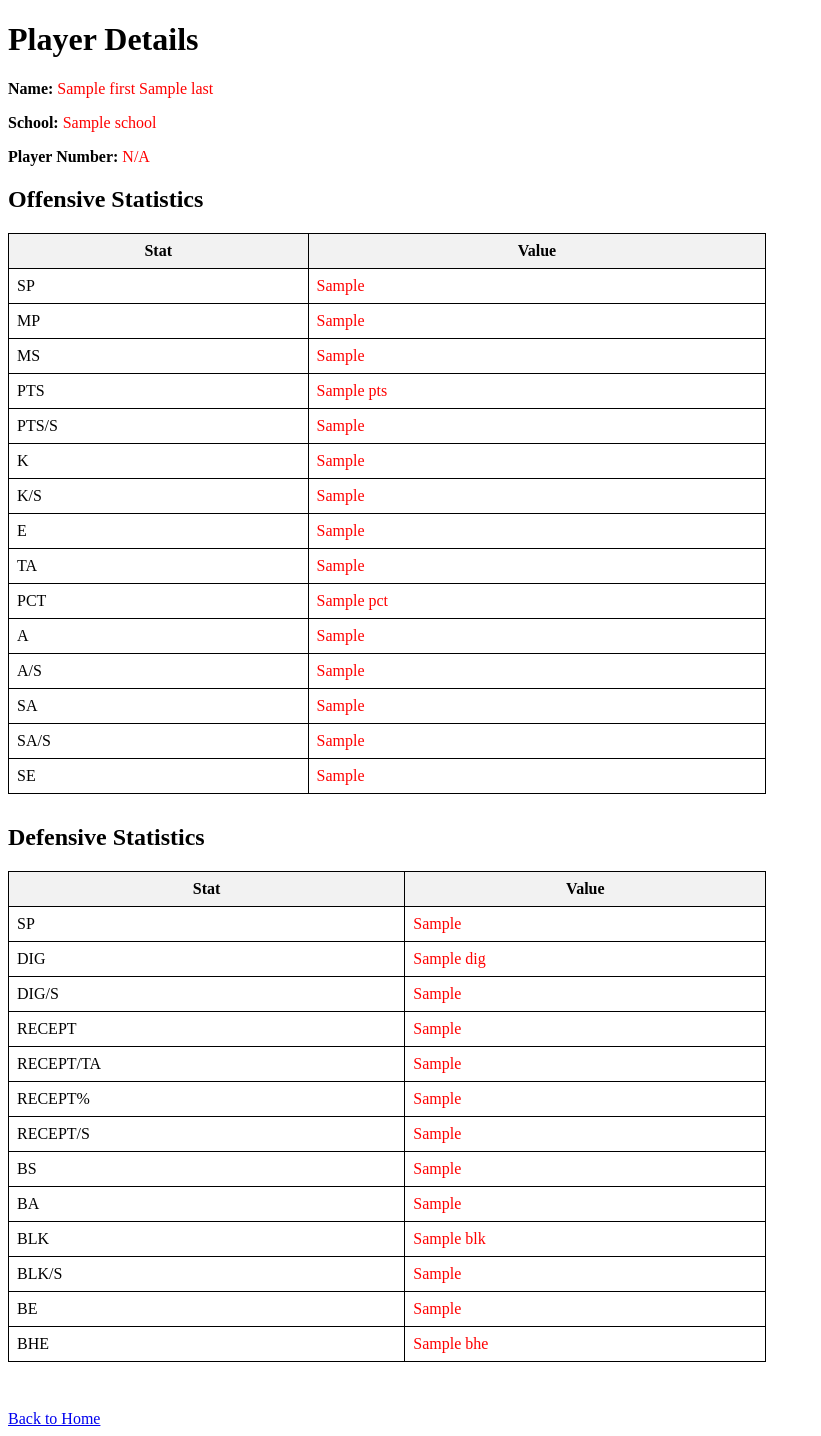
After one commit to Megusaka/NCAA-Transfer-Portal-Assistant, a Flask app: template templates/player_detail.html in a window 1280 px wide. The commit adds this page. Shown: the whole page, without its empty margins (0-821 px from the left). Run offline with Flask 3, Linux system fonts and the light colour scheme; the template is opened without the code that fills it: most values are stand-ins (such as "Sample title", 1, 10 or a date in 2020); parts of the project's set-up code (start-up, migrations or seed data) failed here and were passed over.

Commit message:
semi working web app
scrape is still not communicating correctly but there is function

```diff
--- a/app.py
+++ b/app.py
@@ -0,0 +1,46 @@
+from flask import Flask, render_template, request
+import playerCareerStatWorking as stat_scraper
+import playerSummaryScrapeWorking as roster_scraper
+
+app = Flask(__name__)
+
+search_history = []
+
+@app.route("/")
+def index():
+    return render_template("index.html", all_data=search_history)
+
+
+@app.route("/player", methods=["POST"])
+def player():
+    first = request.form["first"].strip().lower()
+    last = request.form["last"].strip().lower()
+    school = request.form["school"].strip()
+
+    stats = stat_scraper.scrape_player(first, last, school)
+    roster = roster_scraper.get_roster_info(first, last, school)
+
+    if stats is None:
+        return render_template("player_detail.html", careerStats=None)
+
+    identifying = {
+        "first_name": first.title(),
+        "last_name": last.title(),
+        "school": school,
+        "hometown": roster.get("hometown", "N/A") if roster else "N/A",
+        "eligibility": roster.get("eligibility", "N/A") if roster else "N/A",
+        "position": roster.get("position", "N/A") if roster else "N/A",
+        "height": roster.get("height", "N/A") if roster else "N/A"
+    }
+
+    careerStats = {**stats["offensive"], **stats["defensive"]}
+
+    search_history.append({
+        "identifying": identifying,
+        "careerStats": careerStats
+    })
+
+    return render_template("player_detail.html", careerStats=careerStats)
+
+if __name__ == "__main__":
+    app.run(debug=True)
--- a/playerCareerStatWorking.py
+++ b/playerCareerStatWorking.py
@@ -3,20 +3,10 @@ from datetime import datetime
 import requests
 from bs4 import BeautifulSoup
 
-# USER INPUT
-#this will be switched to impliment for the database to pull the player
-# name and school from the database instead of user input
-def get_user_input():
-    first = input("Enter FIRST name: ").strip().lower()
-    last = input("Enter LAST name: ").strip().lower()
-    school = input("Enter SCHOOL name: ").strip()
-    if not first:
-        return None, None, None
-    return first, last, school
 
-# GET VALID STATS URL
-#this will be changing every year
-# added scalibilty to automatically check for the current year and fallback to the previous year if needed
+# Automatically determine the correct stats URL.
+# Western updates stats pages yearly, so we check the current
+# year first and fall back to the previous year if needed.
 def get_valid_url():
     current_year = datetime.now().year
     url_current = f"https://gomountaineers.com/sports/womens-volleyball/stats/{current_year}"
@@ -27,9 +17,9 @@ def get_valid_url():
 stats_url = get_valid_url()
 
 
-# SCRAPE CLEAN NAMES FROM HTML
-# scraping the player names from the stats page to align them with the stats tables.
-# we look for all anchor tags and extract text that contains a comma
+# Scrape the HTML to extract clean player names.
+# The stats tables do NOT include names, so we scrape <a> tags
+# that contain "Last, First" format and align them with rows.
 html = requests.get(stats_url).text
 soup = BeautifulSoup(html, "html.parser")
 
@@ -40,20 +30,20 @@ for a in soup.find_all("a", href=True):
         clean_names.append(text)
 
 
-# SCRAPE TABLES WITH PANDAS
-# we use pandas to read the tables from the stats page.
-# We know from inspection that the 3rd and 4th tables contain the offensive and defensive stats in the html.
+# Load the stats tables using pandas.
+# Table 3 = Offensive stats
+# Table 4 = Defensive stats
 tables = pd.read_html(stats_url)
 off_df = tables[3]
 def_df = tables[4]
 
-#flattening header if it's a MultiIndex
-# (some tables have multi-level headers which can cause issues)
-# this function will flatten them into single-level by joining with underscores
-# explaining we just convert them to strings. This ensures we have clean column names to work with later
+# Some tables use MultiIndex headers (two-row headers).
+# Flatten them into single-level headers for consistency.
 def flatten(df):
     if isinstance(df.columns, pd.MultiIndex):
-        df.columns = df.columns.map(lambda col: "_".join([str(c).strip() for c in col if str(c) != "nan"]))
+        df.columns = df.columns.map(
+            lambda col: "_".join([str(c).strip() for c in col if str(c) != "nan"])
+        )
     else:
         df.columns = df.columns.map(str)
     return df
@@ -61,8 +51,9 @@ def flatten(df):
 off_df = flatten(off_df)
 def_df = flatten(def_df)
 
-# this function takes a dataframe and adds the cleaned names as a new column.
-# It then splits the cleaned names into 'first' and 'last' columns for easier searching later on.
+# Inject the cleaned names into both tables.
+# Split "Last, First" into separate lowercase columns.
+# Drop irrelevant columns like "Player" or "Bio".
 def inject_names(df):
     df = df.copy()
     df["clean_name"] = clean_names[:len(df)]
@@ -70,47 +61,40 @@ def inject_names(df):
     df["last"] = df["clean_name"].apply(lambda x: x.split(",")[0].strip().lower())
     df["first"] = df["clean_name"].apply(lambda x: x.split(",")[1].strip().lower())
 
-    #dropping some of the coloums that aren't useful for out purpose
     cols_to_drop = [c for c in df.columns if "player" in c.lower() or "bio" in c.lower()]
     df = df.drop(columns=cols_to_drop, errors="ignore")
 
     return df
 
-
 off_df = inject_names(off_df)
 def_df = inject_names(def_df)
 
-# this function prints the player's stats if found in the given dataframe.
-# It checks for a match based on the first and last name, and if found, it
-# prints all the stats for that player which will later on be sorted in the database
-def print_player_stats(df, title, first, last):
-    match = df[(df["first"] == first) & (df["last"] == last)]
-    if match.empty:
-        return False
+def scrape_player(first, last, school):
+    # Normalize input for matching
+    first = first.strip().lower()
+    last = last.strip().lower()
 
-    row = match.iloc[0]
-    print(f"\n=== {title} ===")
-    print(f"Player: {row['first'].title()} {row['last'].title()}")
+    # Match rows in both tables
+    off_match = off_df[(off_df["first"] == first) & (off_df["last"] == last)]
+    def_match = def_df[(def_df["first"] == first) & (def_df["last"] == last)]
 
+    if off_match.empty and def_match.empty:
+        return None
 
-    for col, val in row.items():
-        if col not in ("clean_name", "first", "last"):
-            print(f"{col:<20} {val}")
-    return True
+    def clean_row(row):
+        return {
+            col: row[col]
+            for col in row.index
+            if col not in ("clean_name", "first", "last")
+        }
 
-def main():
-    first, last, school = get_user_input()
-    if first is None:
-        print("No name entered.")
-        return
+    offensive_stats = clean_row(off_match.iloc[0]) if not off_match.empty else {}
+    defensive_stats = clean_row(def_match.iloc[0]) if not def_match.empty else {}
 
-    found_def = print_player_stats(def_df, "DEFENSIVE STATS", first, last)
-    found_off = print_player_stats(off_df, "OFFENSIVE STATS", first, last)
-
-    if found_def or found_off:
-        print(f"\nSchool: {school}")
-    else:
-        print(f"\n{first.title()} {last.title()} from {school} either a redshirt or missing stats.")
-
-if __name__ == "__main__":
-    main()
+    return {
+        "first": first,
+        "last": last,
+        "school": school,
+        "offensive": offensive_stats,
+        "defensive": defensive_stats
+    }
--- /dev/null
+++ b/templates/player_detail.html
@@ -0,0 +1,83 @@
+<!DOCTYPE html>
+<html>
+<head>
+    <title>Player Details</title>
+    <style>
+        table {
+            border-collapse: collapse;
+            width: 60%;
+            margin-bottom: 30px;
+        }
+        th, td {
+            border: 1px solid black;
+            padding: 8px;
+        }
+        th {
+            background-color: #f2f2f2;
+        }
+        .red {
+            color: red;
+        }
+    </style>
+</head>
+<body>
+
+<h1>Player Details</h1>
+
+{% if careerStats %}
+
+    <p><strong>Name:</strong> <span class="red">{{ careerStats.first }} {{ careerStats.last }}</span></p>
+    <p><strong>School:</strong> <span class="red">{{ careerStats.school }}</span></p>
+    <p><strong>Player Number:</strong>
+        <span class="red">
+            {{ careerStats["#_#"] if "#_#" in careerStats else "N/A" }}
+        </span>
+    </p>
+
+    <h2>Offensive Statistics</h2>
+    <table>
+        <tr><th>Stat</th><th>Value</th></tr>
+        <tr><td>SP</td><td class="red">{{ careerStats["SP"] }}</td></tr>
+        <tr><td>MP</td><td class="red">{{ careerStats["MP"] }}</td></tr>
+        <tr><td>MS</td><td class="red">{{ careerStats["MS"] }}</td></tr>
+        <tr><td>PTS</td><td class="red">{{ careerStats["PTS"] }}</td></tr>
+        <tr><td>PTS/S</td><td class="red">{{ careerStats["PTS/S"] }}</td></tr>
+        <tr><td>K</td><td class="red">{{ careerStats["K"] }}</td></tr>
+        <tr><td>K/S</td><td class="red">{{ careerStats["K/S"] }}</td></tr>
+        <tr><td>E</td><td class="red">{{ careerStats["E"] }}</td></tr>
+        <tr><td>TA</td><td class="red">{{ careerStats["TA"] }}</td></tr>
+        <tr><td>PCT</td><td class="red">{{ careerStats["PCT"] }}</td></tr>
+        <tr><td>A</td><td class="red">{{ careerStats["A"] }}</td></tr>
+        <tr><td>A/S</td><td class="red">{{ careerStats["A/S"] }}</td></tr>
+        <tr><td>SA</td><td class="red">{{ careerStats["SA"] }}</td></tr>
+        <tr><td>SA/S</td><td class="red">{{ careerStats["SA/S"] }}</td></tr>
+        <tr><td>SE</td><td class="red">{{ careerStats["SE"] }}</td></tr>
+    </table>
+
+    <h2>Defensive Statistics</h2>
+    <table>
+        <tr><th>Stat</th><th>Value</th></tr>
+        <tr><td>SP</td><td class="red">{{ careerStats["SP"] }}</td></tr>
+        <tr><td>DIG</td><td class="red">{{ careerStats["DIG"] }}</td></tr>
+        <tr><td>DIG/S</td><td class="red">{{ careerStats["DIG/S"] }}</td></tr>
+        <tr><td>RECEPT</td><td class="red">{{ careerStats["RE"] }}</td></tr>
+        <tr><td>RECEPT/TA</td><td class="red">{{ careerStats["RE/TA"] }}</td></tr>
+        <tr><td>RECEPT%</td><td class="red">{{ careerStats["RE%"] }}</td></tr>
+        <tr><td>RECEPT/S</td><td class="red">{{ careerStats["RE/S"] }}</td></tr>
+        <tr><td>BS</td><td class="red">{{ careerStats["BS"] }}</td></tr>
+        <tr><td>BA</td><td class="red">{{ careerStats["BA"] }}</td></tr>
+        <tr><td>BLK</td><td class="red">{{ careerStats["BLK"] }}</td></tr>
+        <tr><td>BLK/S</td><td class="red">{{ careerStats["BLK/S"] }}</td></tr>
+        <tr><td>BE</td><td class="red">{{ careerStats["BE"] }}</td></tr>
+        <tr><td>BHE</td><td class="red">{{ careerStats["BHE"] }}</td></tr>
+    </table>
+
+{% else %}
+    <p>Player not found. Either a redshirt or missing stats.</p>
+{% endif %}
+
+<br>
+<a href="{{ url_for('index') }}">Back to Home</a>
+
+</body>
+</html>
```
Also changed, not shown: playerSummaryScrapeWorking.py (+28 -50 lines), templates/index.html (+48 -13 lines), templates/player_deatil.html (deleted, +0 -26 lines).
